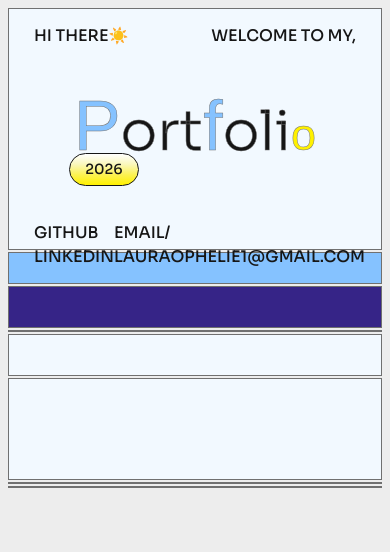
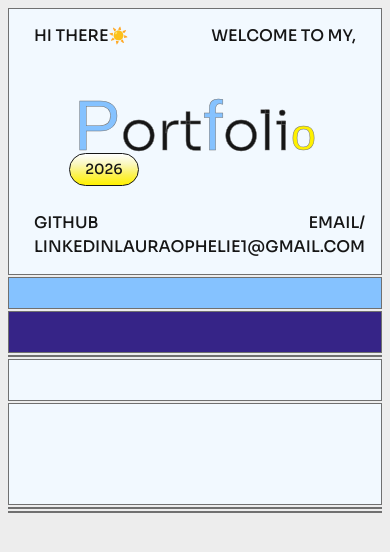
Before and after one commit to lauraophelie/laura-s-portfolio, a Next.js app: page / in a window 390 px wide. Shown: the top 552 px of the page. Built offline with nearby package versions, Linux system fonts and the light colour scheme.

Commit message:
responsive mobile for intro card

```diff
--- a/app/components/intro/Intro.tsx
+++ b/app/components/intro/Intro.tsx
@@ -35,7 +35,7 @@ export default function Intro() {
                     <p>Github</p>
                     <p>LinkedIn</p>
                 </div>
-                <div className="intro__links__content intro__links__content--left">
+                <div className="intro__links__content intro__links__content--right">
                     <p>Email/</p>
                     <p>lauraophelie1@gmail.com</p>
                 </div>
--- a/app/components/intro/intro.scss
+++ b/app/components/intro/intro.scss
@@ -49,8 +49,8 @@
         transform: translateY(35px);
 
         &__content {
-            &--left {
-                text-align: left;
+            &--right {
+                text-align: right;
             }
         }
     }
@@ -79,5 +79,9 @@
                 transform: translateX(50%)
             }
         }
+        &__links {
+            transform: translateY(0);
+            padding-top: 25px;
+        }
     }
 }
```
